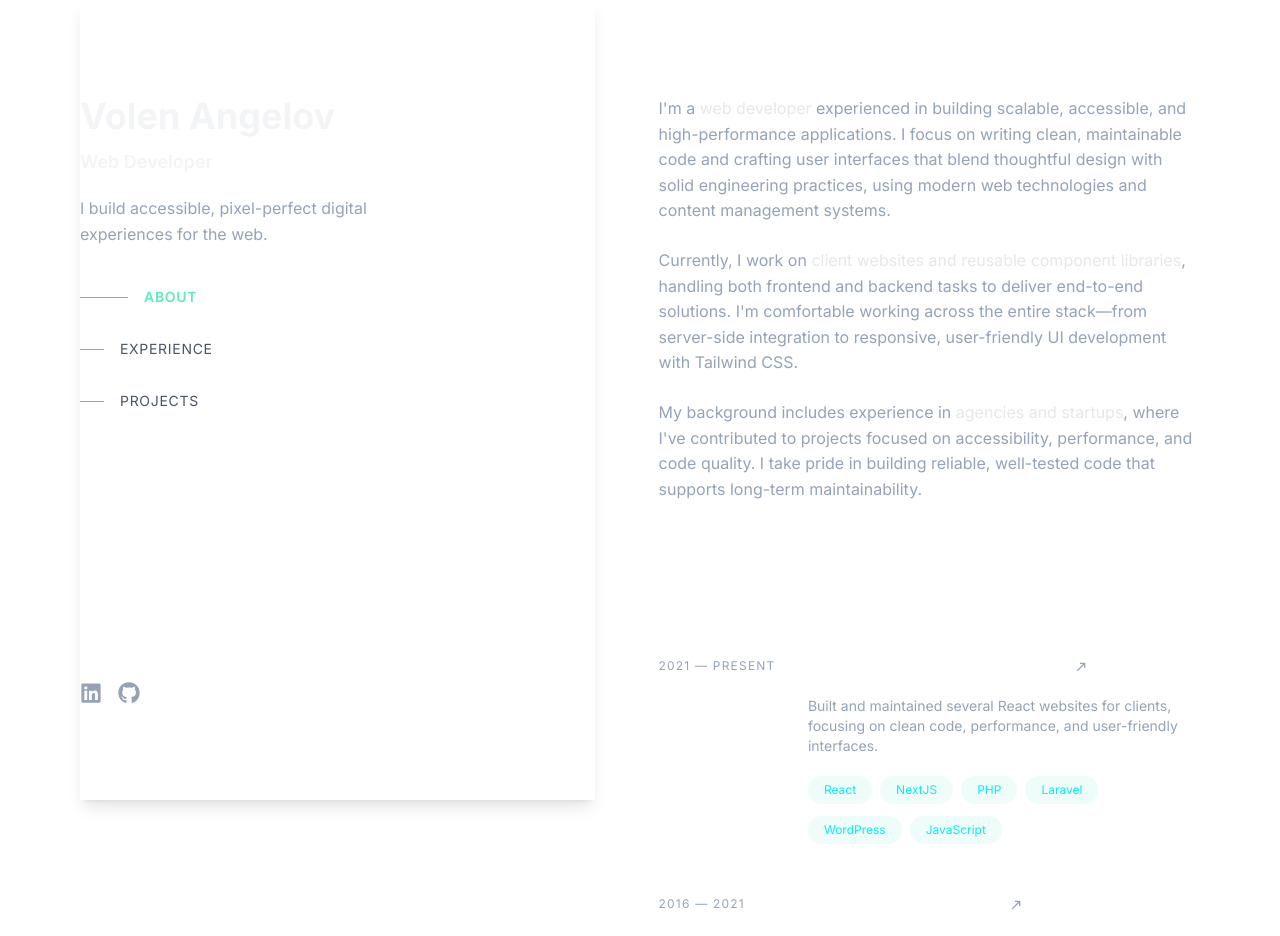
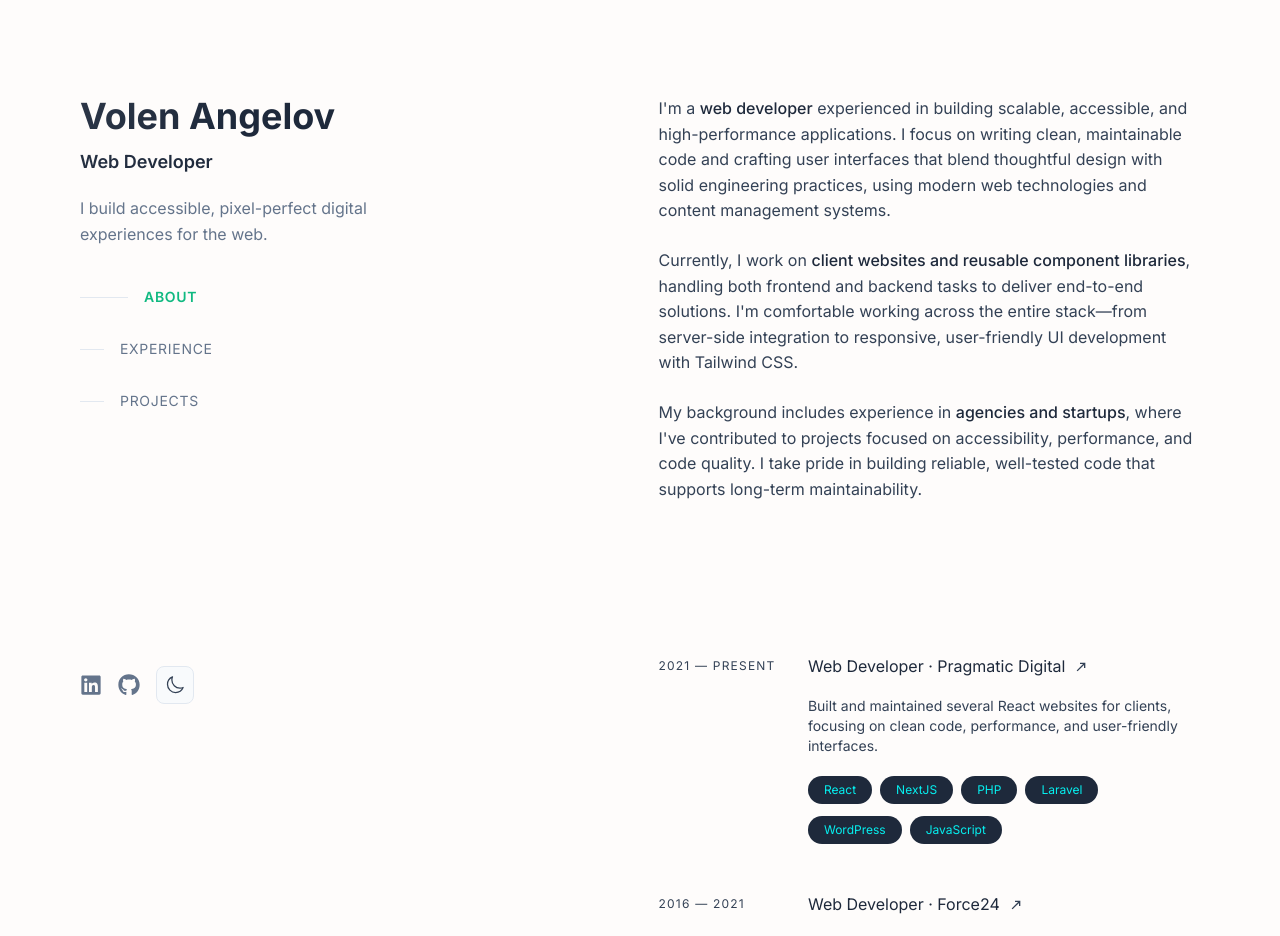
Before and after one commit to provole/portfolio, a Next.js app: page / in a window 1280 px wide. Shown: the top 936 px of the page. Built offline with nearby package versions, Linux system fonts and the light colour scheme.

Commit message:
Fix light mode

```diff
--- a/app/components/About/index.tsx
+++ b/app/components/About/index.tsx
@@ -2,15 +2,15 @@ export default function About() {
     return (
         <section id="about" className="pt-0 md:pt-24 pb-8 md:pb-16 md:pl-4">
             <div className="prose max-w-none">
-                <p className="block md:hidden text-gray-100 mb-6 tracking-wider font-bold">ABOUT</p>
-                <p className="mb-6">
-                    I&apos;m a <span className="text-gray-200">web developer</span> experienced in building scalable, accessible, and high-performance applications. I focus on writing clean, maintainable code and crafting user interfaces that blend thoughtful design with solid engineering practices, using modern web technologies and content management systems.
+                <p className="block md:hidden text-heading mb-6 tracking-wider font-bold">ABOUT</p>
+                <p className="mb-6 text-foreground">
+                    I&apos;m a <span className="text-heading font-medium">web developer</span> experienced in building scalable, accessible, and high-performance applications. I focus on writing clean, maintainable code and crafting user interfaces that blend thoughtful design with solid engineering practices, using modern web technologies and content management systems.
                 </p>
-                <p className="mb-6">
-                    Currently, I work on <span className="text-gray-200">client websites and reusable component libraries</span>, handling both frontend and backend tasks to deliver end-to-end solutions. I&apos;m comfortable working across the entire stack—from server-side integration to responsive, user-friendly UI development with Tailwind CSS.
+                <p className="mb-6 text-foreground">
+                    Currently, I work on <span className="text-heading font-medium">client websites and reusable component libraries</span>, handling both frontend and backend tasks to deliver end-to-end solutions. I&apos;m comfortable working across the entire stack—from server-side integration to responsive, user-friendly UI development with Tailwind CSS.
                 </p>
-                <p>
-                    My background includes experience in <span className="text-gray-200">agencies and startups</span>, where I&apos;ve contributed to projects focused on accessibility, performance, and code quality. I take pride in building reliable, well-tested code that supports long-term maintainability.
+                <p className="text-foreground">
+                    My background includes experience in <span className="text-heading font-medium">agencies and startups</span>, where I&apos;ve contributed to projects focused on accessibility, performance, and code quality. I take pride in building reliable, well-tested code that supports long-term maintainability.
                 </p>
             </div>
         </section>
--- a/app/components/Experience/index.tsx
+++ b/app/components/Experience/index.tsx
@@ -18,7 +18,7 @@ export default function Experience() {
                     <div className="w-full sm:w-3/4">
                         <div className="rounded-lg">
                             <div className="flex items-center gap-2">
-                                <p className="text-white group-hover:text-green transition-colors duration-300 ease-in-out">
+                                <p className="text-green-200 dark:text-white group-hover:text-green-200/90 dark:group-hover:text-green transition-colors duration-300 ease-in-out">
                                     Web Developer · Pragmatic Digital
                                 </p>
                                 <div className="group-hover:translate-x-0.5 group-hover:-translate-y-0.5 transition-transform duration-300 ease-in-out">
@@ -29,12 +29,12 @@ export default function Experience() {
                                 Built and maintained several React websites for clients, focusing on clean code, performance, and user-friendly interfaces.
                             </p>
                             <ul className="flex flex-wrap gap-x-2 gap-y-3">
-                                <li className="bg-green-500/10 text-green px-4 py-1.5 text-xs rounded-full">React</li>
-                                <li className="bg-green-500/10 text-green px-4 py-1.5 text-xs rounded-full">NextJS</li>
-                                <li className="bg-green-500/10 text-green px-4 py-1.5 text-xs rounded-full">PHP</li>
-                                <li className="bg-green-500/10 text-green px-4 py-1.5 text-xs rounded-full">Laravel</li>
-                                <li className="bg-green-500/10 text-green px-4 py-1.5 text-xs rounded-full">WordPress</li>
-                                <li className="bg-green-500/10 text-green px-4 py-1.5 text-xs rounded-full">JavaScript</li>
+                                <li className="bg-green-200 dark:bg-green-200 dark:bg-green-500/10 text-green px-4 py-1.5 text-xs rounded-full">React</li>
+                                <li className="bg-green-200 dark:bg-green-500/10 text-green px-4 py-1.5 text-xs rounded-full">NextJS</li>
+                                <li className="bg-green-200 dark:bg-green-500/10 text-green px-4 py-1.5 text-xs rounded-full">PHP</li>
+                                <li className="bg-green-200 dark:bg-green-500/10 text-green px-4 py-1.5 text-xs rounded-full">Laravel</li>
+                                <li className="bg-green-200 dark:bg-green-500/10 text-green px-4 py-1.5 text-xs rounded-full">WordPress</li>
+                                <li className="bg-green-200 dark:bg-green-500/10 text-green px-4 py-1.5 text-xs rounded-full">JavaScript</li>
                             </ul>
                         </div>
                     </div>
@@ -54,7 +54,7 @@ export default function Experience() {
                     <div className="w-full sm:w-3/4">
                         <div className="rounded-lg">
                             <div className="flex items-center gap-2">
-                                <p className="text-white group-hover:text-green transition-colors duration-300 ease-in-out">
+                                <p className="text-green-200 dark:text-white group-hover:text-green-200/90 dark:group-hover:text-green transition-colors duration-300 ease-in-out">
                                     Web Developer · Force24
                                 </p>
                                 <div className="group-hover:translate-x-0.5 group-hover:-translate-y-0.5 transition-transform duration-300 ease-in-out">
@@ -65,12 +65,12 @@ export default function Experience() {
                                 Created high-converting landing pages, responsive email templates, and handled third-party integrations to support marketing campaigns and business automation.
                             </p>
                             <ul className="flex flex-wrap gap-x-2 gap-y-3">
-                                <li className="bg-green-500/10 text-green px-4 py-1.5 text-xs rounded-full">JavaScript</li>
-                                <li className="bg-green-500/10 text-green px-4 py-1.5 text-xs rounded-full">PHP</li>
-                                <li className="bg-green-500/10 text-green px-4 py-1.5 text-xs rounded-full">jQuery</li>
-                                <li className="bg-green-500/10 text-green px-4 py-1.5 text-xs rounded-full">CMS</li>
-                                <li className="bg-green-500/10 text-green px-4 py-1.5 text-xs rounded-full">Emails</li>
-                                <li className="bg-green-500/10 text-green px-4 py-1.5 text-xs rounded-full">Integrations</li>
+                                <li className="bg-green-200 dark:bg-green-500/10 text-green px-4 py-1.5 text-xs rounded-full">JavaScript</li>
+                                <li className="bg-green-200 dark:bg-green-500/10 text-green px-4 py-1.5 text-xs rounded-full">PHP</li>
+                                <li className="bg-green-200 dark:bg-green-500/10 text-green px-4 py-1.5 text-xs rounded-full">jQuery</li>
+                                <li className="bg-green-200 dark:bg-green-500/10 text-green px-4 py-1.5 text-xs rounded-full">CMS</li>
+                                <li className="bg-green-200 dark:bg-green-500/10 text-green px-4 py-1.5 text-xs rounded-full">Emails</li>
+                                <li className="bg-green-200 dark:bg-green-500/10 text-green px-4 py-1.5 text-xs rounded-full">Integrations</li>
                             </ul>
                         </div>
                     </div>
@@ -85,13 +85,13 @@ export default function Experience() {
                     href="/Volen_Angelov_CV.pdf"
                     target="_blank"
                     rel="noopener noreferrer"
-                    className="text-white group-hover:text-green-500 transition-colors duration-300 ease-in-out tracking-wide"
+                    className="dark:text-green-200 dark:text-white group-hover:text-green-200/90 dark:group-hover:text-green-500 transition-colors duration-300 ease-in-out tracking-wide"
                     >
                     View Full Résumé
                 </Link>
 
                     <div className="group-hover:translate-x-0.5 group-hover:-translate-y-0.5 transition-transform duration-300 ease-in-out">
-                        <CgArrowTopRight className="group-hover:text-green-500" />
+                        <CgArrowTopRight className="group-hover:text-green-200 dark:group-hover:text-green-500" />
                     </div>
                 </div>
 
--- a/app/components/Sidebar/index.tsx
+++ b/app/components/Sidebar/index.tsx
@@ -1,6 +1,9 @@
+'use client'
+
 import Link from "next/link";
 import { FaLinkedin } from "react-icons/fa";
 import { FaGithub } from "react-icons/fa6";
+import ThemeToggle from "../ThemeToggle";
 
 interface Section {
     id: string
@@ -15,12 +18,12 @@ interface SidebarProps {
 
 export default function Sidebar({ sections, activeSection, onSectionClick }: SidebarProps) {
     return (
-        <aside className="shadow-lg sticky top-0 md:h-screen py-8 md:py-24 flex flex-col justify-between">
+        <aside className="dark:shadow-lg sticky top-0 md:h-screen py-8 md:py-24 flex flex-col justify-between">
             <div>
                 <div className="mb-8">
-                    <h1 className="text-gray-100 font-bold text-4xl md:text-4xl">Volen Angelov</h1>
-                    <p className="text-gray-100 text-lg md:text-lg font-semibold mt-3">Web Developer</p>
-                    <p className="mt-4 md:mt-5 w-full md:w-3/5">I build accessible, pixel-perfect digital experiences for the web.</p>
+                    <h1 className="text-heading font-bold text-4xl md:text-4xl">Volen Angelov</h1>
+                    <p className="text-heading text-lg md:text-lg font-semibold mt-3">Web Developer</p>
+                    <p className="mt-4 md:mt-5 w-full md:w-3/5 text-foreground-light">I build accessible, pixel-perfect digital experiences for the web.</p>
                 </div>
 
                 <nav className="space-y-4 hidden md:block">
@@ -29,13 +32,13 @@ export default function Sidebar({ sections, activeSection, onSectionClick }: Sid
                             key={section.id}
                             onClick={() => onSectionClick(section.id)}
                             className={`group flex items-center w-full text-left py-2 transition-colors uppercase tracking-wider text-sm ${activeSection === section.id
-                                ? 'text-green-500 font-semibold'
-                                : 'text-gray-600 hover:text-gray-100'
+                                ? 'text-accent dark:text-accent font-semibold'
+                                : 'text-foreground-light hover:text-heading'
                                 }`}
                         >
                             <div
-                                className={`mr-4 h-px bg-gray-400 transition-all duration-300 ease-in-out ${activeSection === section.id
-                                    ? 'w-12'
+                                className={`mr-4 h-px bg-border transition-all duration-300 ease-in-out ${activeSection === section.id
+                                    ? 'w-12 bg-accent'
                                     : 'w-6 group-hover:w-12'
                                     }`}
                             />
@@ -44,15 +47,16 @@ export default function Sidebar({ sections, activeSection, onSectionClick }: Sid
                     ))}
                 </nav>
             </div>
-            <div className="flex gap-4">
+            <div className="flex gap-4 items-center">
                 <Link
                     target="_blank"
                     rel="noopener noreferrer"
-                    href="https://www.linkedin.com/in/volenangelov/"><FaLinkedin size="22" className="transition-all duration-200 ease-in-out hover:text-green-500" /></Link>
+                    href="https://www.linkedin.com/in/volenangelov/"><FaLinkedin size="22" className="text-foreground-light transition-all duration-200 ease-in-out hover:text-accent" /></Link>
                 <Link
                     target="_blank"
                     rel="noopener noreferrer"
-                    href="https://github.com/provole"><FaGithub size="22" className="transition-all duration-200 ease-in-out hover:text-green-500" /></Link>
+                    href="https://github.com/provole"><FaGithub size="22" className="text-foreground-light transition-all duration-200 ease-in-out hover:text-accent" /></Link>
+                <ThemeToggle />
             </div>
         </aside>
     )
--- /dev/null
+++ b/app/components/ThemeProvider/index.tsx
@@ -0,0 +1,51 @@
+'use client'
+
+import { createContext, useContext, useEffect, useState } from 'react'
+
+type Theme = 'light' | 'dark'
+
+interface ThemeContextType {
+  theme: Theme
+  toggleTheme: () => void
+}
+
+const ThemeContext = createContext<ThemeContextType | undefined>(undefined)
+
+export function ThemeProvider({ children }: { children: React.ReactNode }) {
+  const [theme, setTheme] = useState<Theme>('light')
+  const [mounted, setMounted] = useState(false)
+
+  useEffect(() => {
+    const savedTheme = localStorage.getItem('theme') as Theme
+    const systemTheme = window.matchMedia('(prefers-color-scheme: dark)').matches ? 'dark' : 'light'
+
+    setTheme(savedTheme || systemTheme)
+    setMounted(true)
+  }, [])
+
+  useEffect(() => {
+    if (mounted) {
+      localStorage.setItem('theme', theme)
+      document.documentElement.classList.remove('light', 'dark')
+      document.documentElement.classList.add(theme)
+    }
+  }, [theme, mounted])
+
+  const toggleTheme = () => {
+    setTheme(prev => prev === 'light' ? 'dark' : 'light')
+  }
+
+  return (
+    <ThemeContext.Provider value={{ theme, toggleTheme }}>
+      {children}
+    </ThemeContext.Provider>
+  )
+}
+
+export function useTheme() {
+  const context = useContext(ThemeContext)
+  if (context === undefined) {
+    throw new Error('useTheme must be used within a ThemeProvider')
+  }
+  return context
+}
--- /dev/null
+++ b/app/components/ThemeToggle/index.tsx
@@ -0,0 +1,60 @@
+'use client'
+
+import { useTheme } from '../ThemeProvider'
+import { useEffect, useState } from 'react'
+
+export default function ThemeToggle() {
+  const { theme, toggleTheme } = useTheme()
+  const [mounted, setMounted] = useState(false)
+
+  useEffect(() => {
+    setMounted(true)
+  }, [])
+
+  if (!mounted) {
+    return (
+      <div className="p-2 w-9 h-9 rounded-lg bg-surface-elevated border border-border" />
+    )
+  }
+
+  return (
+    <button
+      onClick={toggleTheme}
+      className="p-2 rounded-lg bg-surface-elevated text-foreground hover:bg-border transition-colors border border-border"
+      aria-label={`Switch to ${theme === 'light' ? 'dark' : 'light'} mode`}
+      suppressHydrationWarning
+    >
+      {theme === 'light' ? (
+        <svg
+          xmlns="http://www.w3.org/2000/svg"
+          fill="none"
+          viewBox="0 0 24 24"
+          strokeWidth={1.5}
+          stroke="currentColor"
+          className="w-5 h-5"
+        >
+          <path
+            strokeLinecap="round"
+            strokeLinejoin="round"
+            d="M21.752 15.002A9.718 9.718 0 0118 15.75c-5.385 0-9.75-4.365-9.75-9.75 0-1.33.266-2.597.748-3.752A9.753 9.753 0 003 11.25C3 16.635 7.365 21 12.75 21a9.753 9.753 0 009.002-5.998z"
+          />
+        </svg>
+      ) : (
+        <svg
+          xmlns="http://www.w3.org/2000/svg"
+          fill="none"
+          viewBox="0 0 24 24"
+          strokeWidth={1.5}
+          stroke="currentColor"
+          className="w-5 h-5"
+        >
+          <path
+            strokeLinecap="round"
+            strokeLinejoin="round"
+            d="M12 3v2.25m6.364.386l-1.591 1.591M21 12h-2.25m-.386 6.364l-1.591-1.591M12 18.75V21m-4.773-4.227l-1.591 1.591M5.25 12H3m4.227-4.773L5.636 5.636M15.75 12a3.75 3.75 0 11-7.5 0 3.75 3.75 0 017.5 0z"
+          />
+        </svg>
+      )}
+    </button>
+  )
+}
--- a/app/globals.css
+++ b/app/globals.css
@@ -3,14 +3,40 @@
 @tailwind utilities;
 
 :root {
-  --background: #ffffff;
+  --background: #fefcfb;
+  --foreground: #334155;
+  --foreground-light: #64748b;
+  --accent: #10b981;
+  --accent-light: #d1fae5;
+  --surface: #ffffff;
+  --surface-elevated: #f8fafc;
+  --border: #e2e8f0;
+  --heading: #1e293b;
+}
+
+.dark {
+  --background: #0f172a;
   --foreground: #94a3b8;
+  --foreground-light: #64748b;
+  --accent: #5eeabf;
+  --accent-light: rgba(94, 234, 191, 0.1);
+  --surface: #1e293b;
+  --surface-elevated: #334155;
+  --border: #334155;
+  --heading: #f1f5f9;
 }
 
 @media (prefers-color-scheme: dark) {
-  :root {
+  :root:not(.light) {
     --background: #0f172a;
     --foreground: #94a3b8;
+    --foreground-light: #64748b;
+    --accent: #5eeabf;
+    --accent-light: rgba(94, 234, 191, 0.1);
+    --surface: #1e293b;
+    --surface-elevated: #334155;
+    --border: #334155;
+    --heading: #f1f5f9;
   }
 }
 
@@ -28,6 +54,16 @@ body {
 }
 
 ::selection {
-  background: #5eeabf;
+  background: var(--accent);
+  color: white;
+}
+
+.light ::selection {
+  background: var(--accent);
+  color: white;
+}
+
+.dark ::selection {
+  background: var(--accent);
   color: #111212;
 }
--- a/app/layout.tsx
+++ b/app/layout.tsx
@@ -1,6 +1,7 @@
 import type { Metadata } from "next";
 import { Inter } from "next/font/google";
 import "./globals.css";
+import { ThemeProvider } from "./components/ThemeProvider";
 
 const inter = Inter({
   subsets: ["latin"],
@@ -20,11 +21,33 @@ export default function RootLayout({
 }>) {
   return (
     <html lang="en">
+      <head>
+        <script
+          dangerouslySetInnerHTML={{
+            __html: `
+              (function() {
+                try {
+                  var theme = localStorage.getItem('theme');
+                  if (!theme) {
+                    theme = window.matchMedia('(prefers-color-scheme: dark)').matches ? 'dark' : 'light';
+                  }
+                  document.documentElement.classList.remove('light', 'dark');
+                  document.documentElement.classList.add(theme);
+                } catch (e) {
+                  document.documentElement.classList.add('light');
+                }
+              })();
+            `,
+          }}
+        />
+      </head>
       <body
         className={`${inter.variable} font-sans antialiased`}
         suppressHydrationWarning
       >
-        {children}
+        <ThemeProvider>
+          {children}
+        </ThemeProvider>
       </body>
     </html>
   );
--- a/tailwind.config.ts
+++ b/tailwind.config.ts
@@ -8,11 +8,19 @@ const config: Config = {
     "./src/**/*.{js,ts,jsx,tsx,mdx}",
     "./*.{js,ts,jsx,tsx,mdx}",
   ],
+  darkMode: 'class',
   theme: {
     extend: {
       colors: {
         background: "var(--background)",
         foreground: "var(--foreground)",
+        'foreground-light': "var(--foreground-light)",
+        accent: "var(--accent)",
+        'accent-light': "var(--accent-light)",
+        surface: "var(--surface)",
+        'surface-elevated': "var(--surface-elevated)",
+        border: "var(--border)",
+        heading: "var(--heading)",
         gray: {
           50: "#F9FAFB",
           100: "#F3F4F6",
```
Also changed, not shown: app/components/Projects/index.tsx (+27 -27 lines), next-env.d.ts (added).
